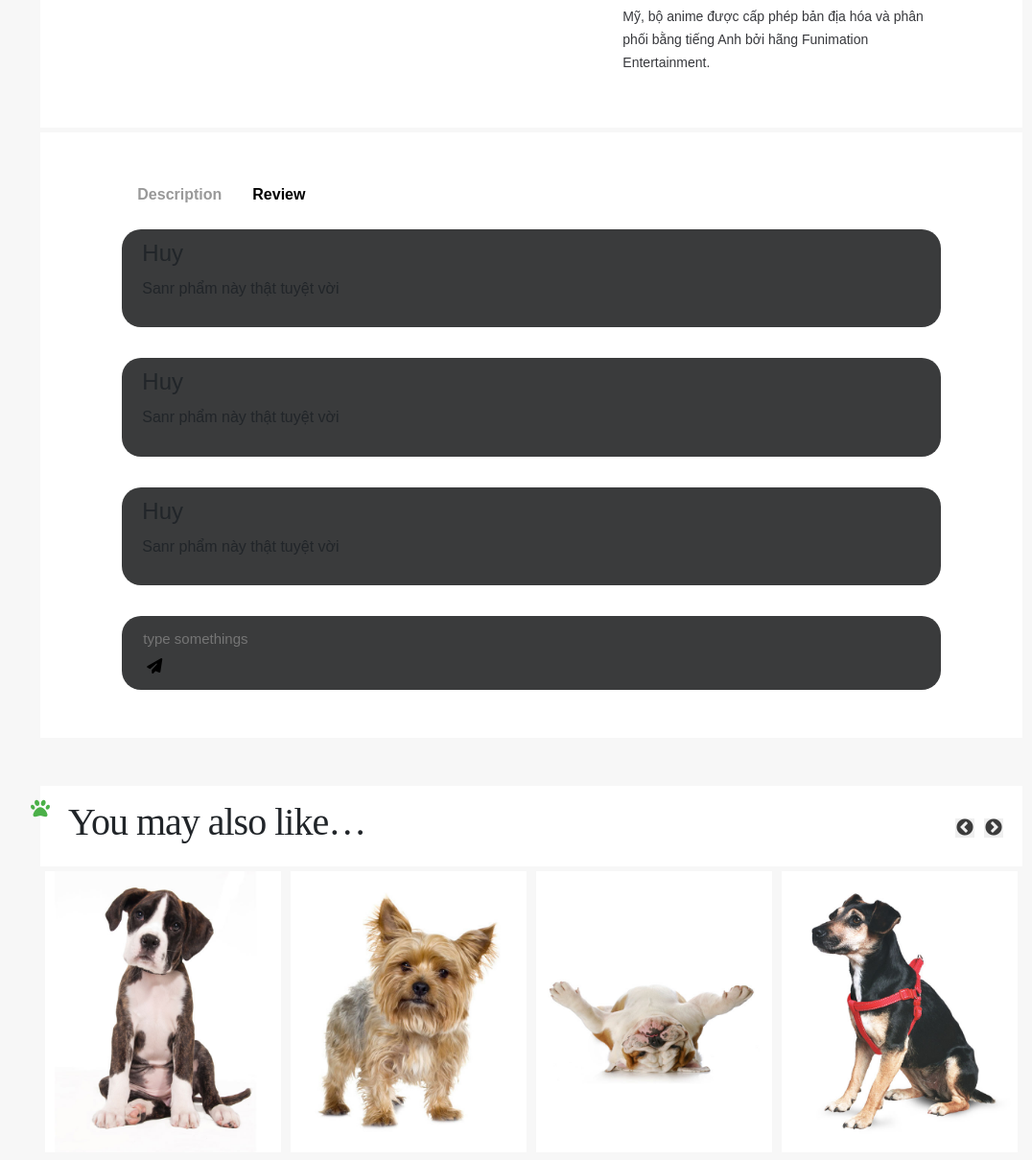
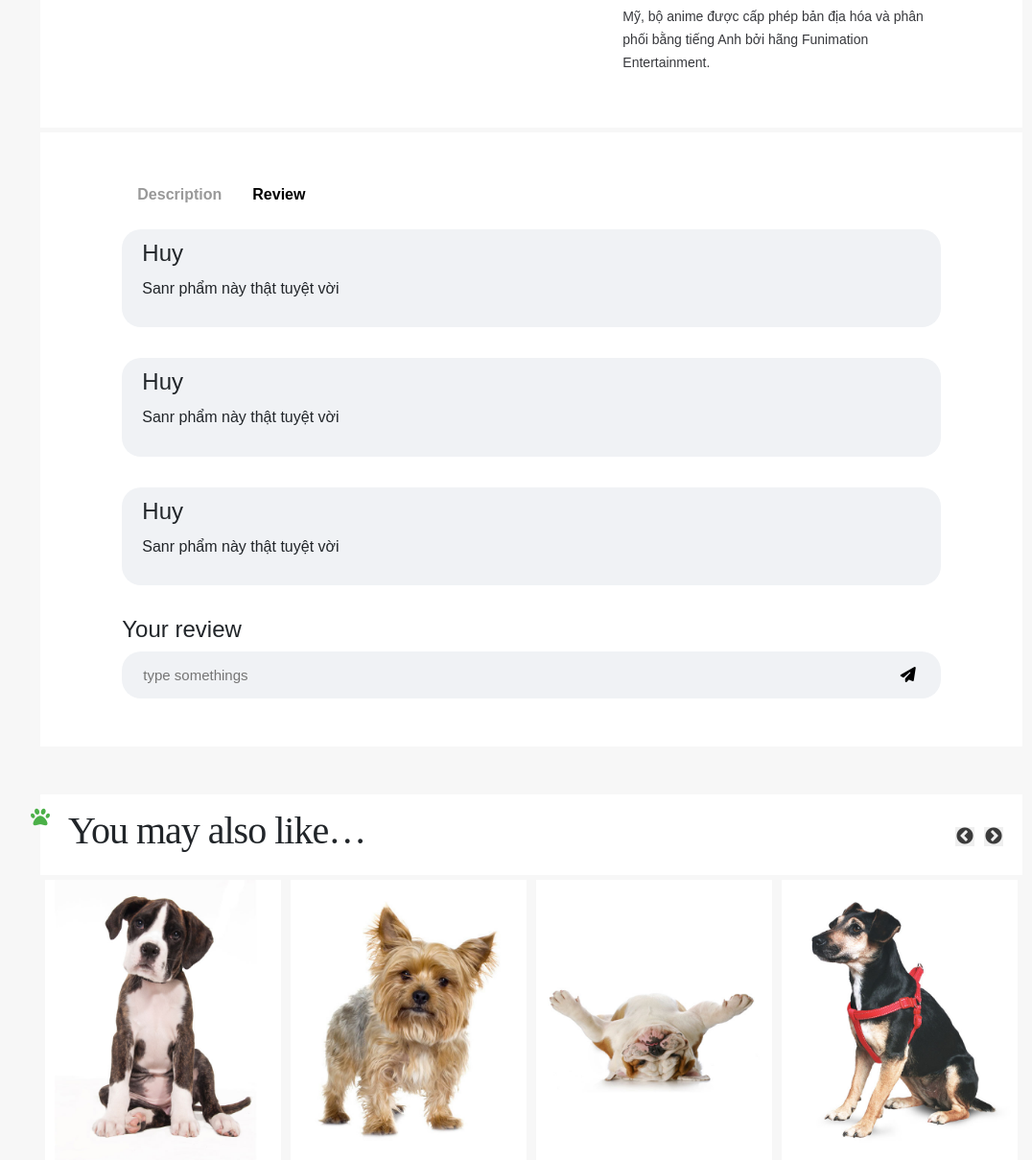
Before and after one commit to duong1706/projectQuantri1, a PHP site: page /projectQuanTri1/pet/detail/16 in a window 1280 px wide, after a click on "Review". Shown: the part 1048-2257 px from the top of the page at 96% size, without its empty margins (86-1162 px from the left). Run offline with PHP 8.4, Linux system fonts and the light colour scheme; data comes from the database, SQL or seed files in the repository; some libraries are stand-ins or nearby versions; some web fonts are replaced.

Commit message:
fix 1 so thu nua

```diff
--- a/mvc/views/detail/index.php
+++ b/mvc/views/detail/index.php
@@ -172,8 +172,8 @@ One Piece cũng được chuyển thể sang một vài loại hình truyền th
             <p>Sanr phẩm này thật tuyệt vời</p>
           </div>
         </div>
+        <h4>Your review</h4>
         <div class="yourcmt">
-
           <input type="text" placeholder="type somethings">
           <button><i class="fas fa-paper-plane"></i></button>
         </div>
--- a/public/style/css/detail.css
+++ b/public/style/css/detail.css
@@ -246,7 +246,7 @@ body {
     padding: 10px 20px;
     background: rgb(241, 255, 190);
     margin-bottom: 2em;
-    background: #3A3B3C;
+    background: #F0F2F5;
 }
 .avt{
     width: 3em;
@@ -264,15 +264,20 @@ body {
     border-radius: 50%;
 }
 .yourcmt{
+    display: flex;
     justify-content: space-between;
     border-radius: 20px;
     padding: 10px 20px;
-    background: #3A3B3C
+    background: #F0F2F5
 }
 .yourcmt input{
     border: none;
     background: transparent;
     width: 100%;
+    color: #000;
+}
+.yourcmt input:focus-visible{
+    outline: none;
 }
 .yourcmt button{
     border: none;
```
